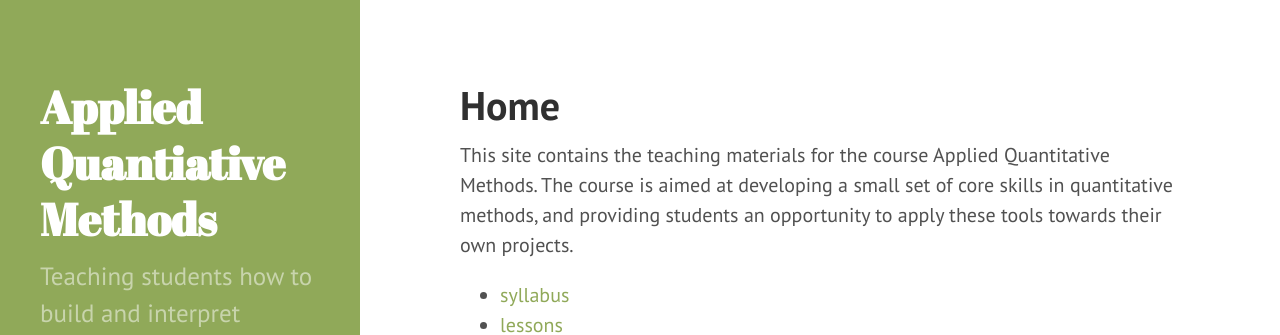
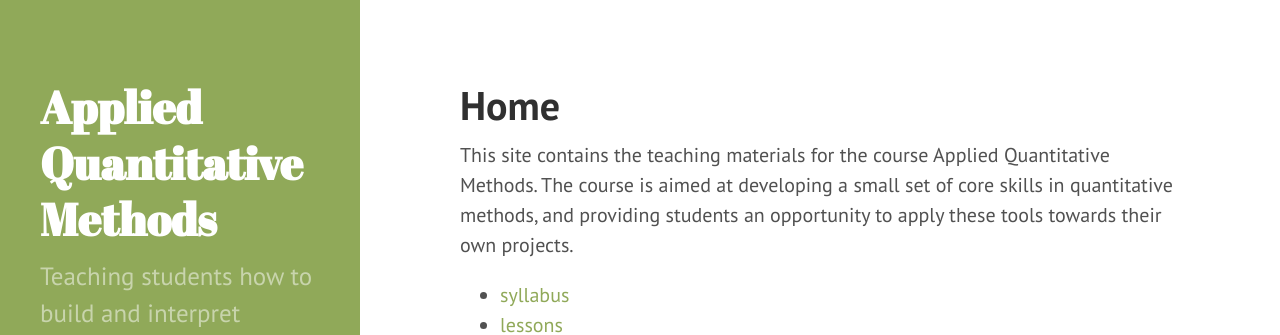
Before and after one commit to dmcglinn/quant_methods, a Jekyll site: the page built from index.md, in a window 1280 px wide. Shown: the top 335 px of the page. Built offline with Jekyll 4.4.1, drawn with Linux system fonts in a browser that asks for light colours; Markdown is read by kramdown in place of the engine named in the settings.

Commit message:
Fix typo in site title.

```diff
--- a/_config.yml
+++ b/_config.yml
@@ -7,7 +7,7 @@ permalink:        pretty
 relative_permalinks: true
 
 # Setup
-title:            Applied Quantiative Methods
+title:            Applied Quantitative Methods
 tagline:          'An open course'
 description:      'Teaching students how to build and interpret models in R'
 url:              dmcglinn.github.io/quant_methods
```
